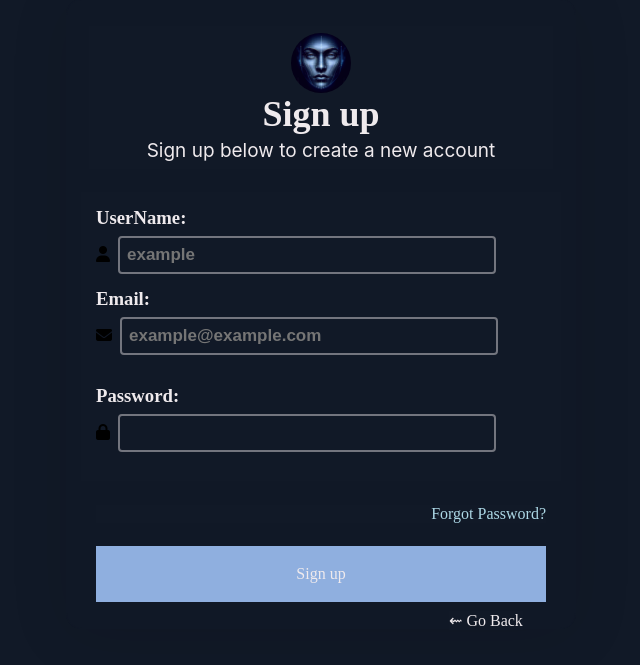
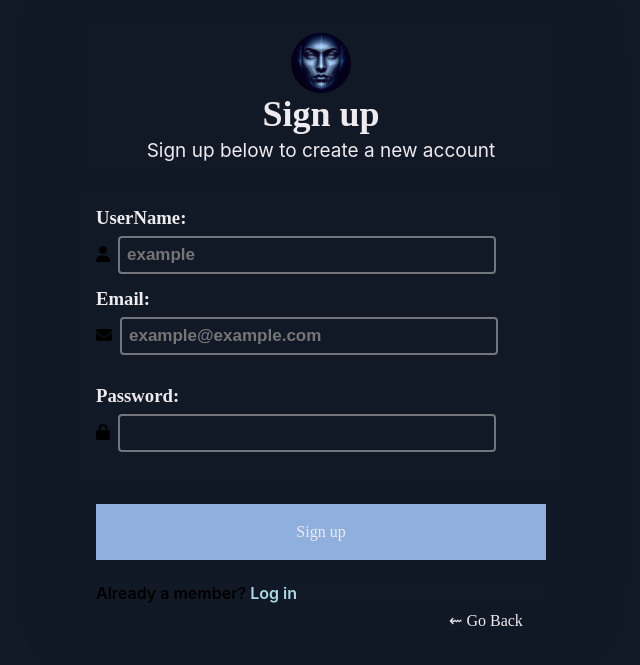
Before and after one commit to Eddy518/FacialExpressionRecognition, a Flask app: page /signup in a window 1280 px wide. Shown: the part 26-691 px from the top of the page, without its empty margins (319-959 px from the left). Run offline with Flask 3, Linux system fonts and the light colour scheme.

Commit message:
fix: Remove forgot password for sign up page

```diff
--- a/app.py
+++ b/app.py
@@ -2,20 +2,20 @@ from flask import Flask,render_template,url_for
 
 app = Flask(__name__)
 
+@app.route('/home')
 @app.route('/')
-@app.route('/home')
 def home():
-    return render_template('index.html')
+    return render_template('index.html',title='Home')
 
 @app.route('/login')
-def log_in():
-    return render_template('login.html')
+def login():
+    return render_template('login.html',title='Log In')
 
 @app.route('/register')
 @app.route('/sign-up')
 @app.route('/signup')
 def register():
-    return render_template('sign-up.html')
+    return render_template('sign-up.html',title='Sign Up')
 
 if __name__ == '__main__':
     app.run(debug=True)
--- a/static/auth.css
+++ b/static/auth.css
@@ -77,6 +77,7 @@
   display: flex;
   justify-content: flex-end;
 }
+.login-acc-link,
 .create-acc-link,
 .forgot-password > a {
   text-decoration: none;
@@ -135,6 +136,7 @@ input[type="reset"] {
 .input-container h3 {
   margin-bottom: 7px;
 }
+.login-account > *,
 .create-account > * {
   font-weight: 600;
 }
--- a/templates/layout.html
+++ b/templates/layout.html
@@ -3,7 +3,7 @@
   <head>
     <meta charset="UTF-8" />
     <meta name="viewport" content="width=device-width, initial-scale=1.0" />
-    <title>FER | Home</title>
+    <title>FER | {{ title }}</title>
     <link
       rel="icon"
       type="image/x-icon"
--- a/templates/login.html
+++ b/templates/login.html
@@ -28,19 +28,19 @@
       <a href="">Forgot Password?</a>
     </div>
     <div class="signup-login-button">
-      <a href="/dashboard">
+      <a href="{{ url_for('login') }}">
        <button>Log in</button>
       </a>
     </div>
     <div class="create-account">
       <p>
         Not registered?
-        <a href="/register" class="create-acc-link">Create account</a>
+        <a href="{{ url_for('register') }}" class="create-acc-link">Create account</a>
       </p>
     </div>
   </div>
   <div class="back-btn">
-    <a href="/"> &#8668; Go Back</a>
+    <a href="{{url_for('home')}}"> &#8668; Go Back</a>
   </div>
 </div>
 {% endblock content %}
--- a/templates/sign-up.html
+++ b/templates/sign-up.html
@@ -35,17 +35,20 @@
         <input type="password" class="form" id="password" name="password" />
       </div>
     </div>
-    <div class="forgot-password">
-      <a href="">Forgot Password?</a>
-    </div>
     <div class="signup-login-button">
-      <a href="/dashboard">
+      <a href="{{ url_for('register') }}">
       <button>Sign up</button>
       </a>
     </div>
+    <div class="login-account">
+      <p>
+        Already a member?
+        <a href="{{ url_for('login') }}" class="login-acc-link">Log in</a>
+      </p>
+    </div>
   </div>
   <div class="back-btn">
-    <a href="/"> &#8668; Go Back</a>
+    <a href="{{ url_for('home') }}"> &#8668; Go Back</a>
   </div>
 </div>
 {% endblock content %}
```
Also changed, not shown: templates/index.html (+5 -5 lines), 1 other file.
